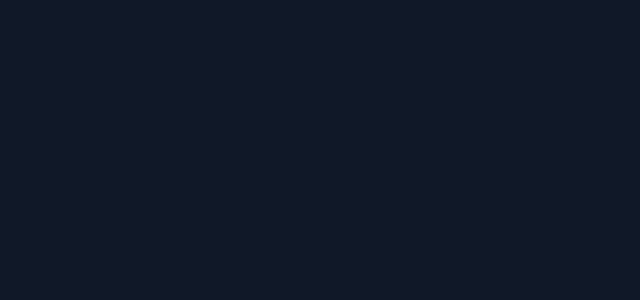
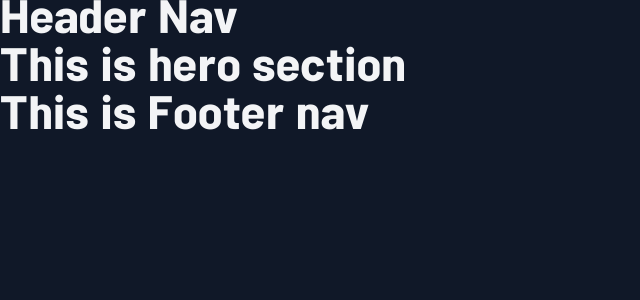
Before and after one commit to homow/home-nest, a React (Vite) app: page / in a window 1280 px wide. Shown: the top 300 px of the page, without its empty margins (0-640 px from the left). Built offline with nearby package versions, Linux system fonts and the light colour scheme.

Commit message:
completed initil layout

```diff
--- a/src/App.jsx
+++ b/src/App.jsx
@@ -1,5 +1,13 @@
+import Header from "@/Layout/Header"
+import MainLayout from "@/Layout/MainLayout";
+import Footer from "@/Layout/Footer";
+
 export default function App() {
     return (
-        <div></div>
+        <>
+            <Header/>
+            <MainLayout/>
+            <Footer/>
+        </>
     )
 }
--- a/src/Layout/Footer/index.jsx
+++ b/src/Layout/Footer/index.jsx
@@ -2,6 +2,8 @@ import FooterNav from "./FooterNav";
 
 export default function Footer() {
     return (
-        <FooterNav/>
+        <footer className="container">
+            <FooterNav/>
+        </footer>
     )
 }
--- a/src/Layout/Header/HeaderNav.jsx
+++ b/src/Layout/Header/HeaderNav.jsx
@@ -1,6 +1,6 @@
 export default function HeaderNav() {
     return (
-        <div className={"container"}>
+        <div>
             <h1>Header Nav</h1>
         </div>
     )
--- a/src/Layout/Header/index.jsx
+++ b/src/Layout/Header/index.jsx
@@ -2,6 +2,8 @@ import HeaderNav from "./HeaderNav.jsx";
 
 export default function Header() {
     return (
-        <HeaderNav/>
+        <header className="container">
+            <HeaderNav/>
+        </header>
     )
 }
--- a/src/Layout/MainLayout/index.jsx
+++ b/src/Layout/MainLayout/index.jsx
@@ -2,6 +2,8 @@ import HeroSection from "./HeroSection.jsx";
 
 export default function MainLayout() {
     return (
-        <HeroSection/>
+        <main className="container">
+            <HeroSection/>
+        </main>
     )
 }
```
